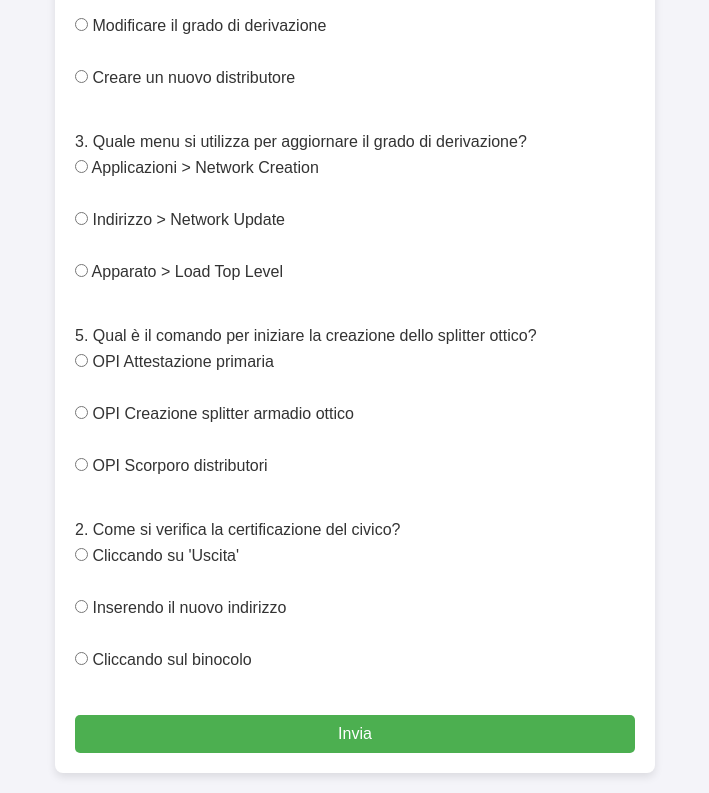
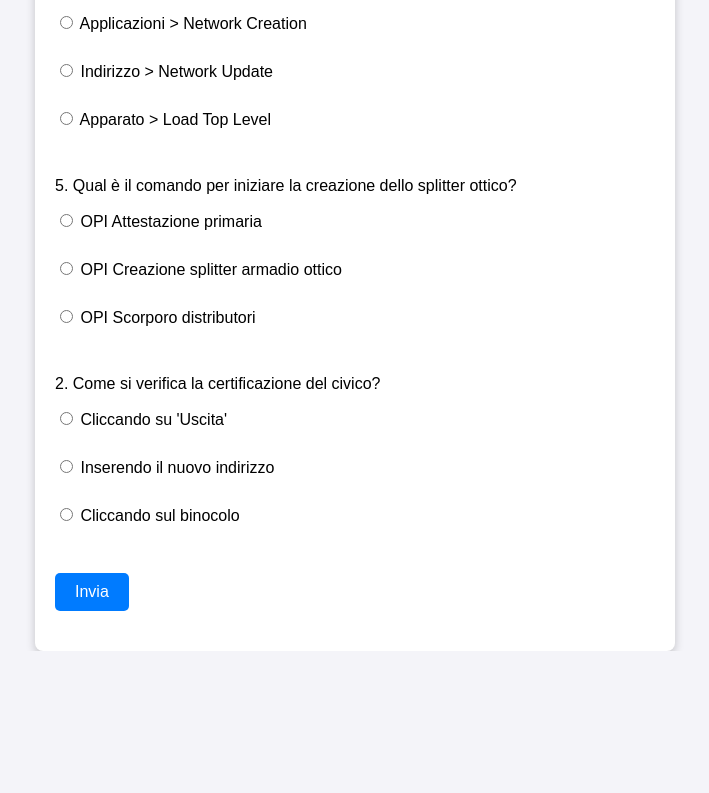
Before and after one commit to Sensei23142/quiz-interattivo, a plain HTML site: page docs/index.html in a window 1280 px wide. Shown: the part 332-1125 px from the top of the page, without its empty margins (285-994 px from the left). After the commit the page ends 983 px from the top, so only its background shows below. Drawn offline with Linux system fonts and the light colour scheme.

Commit message:
Update style.css

```diff
--- a/docs/style.css
+++ b/docs/style.css
@@ -1,26 +1,25 @@
-* {
-    margin: 0;
-    padding: 0;
-    box-sizing: border-box;
-}
-
 body {
   font-family: Arial, sans-serif;
   background-color: #f4f4f9;
-    color: #333;
-    padding: 20px;
+  margin: 0;
+  padding: 0;
+  display: flex;
+  justify-content: center;
+  align-items: center;
+  height: 100vh;
 }
 
 .quiz-container {
-    max-width: 600px;
-    margin: 0 auto;
-    background-color: white;
+  background: #fff;
   padding: 20px;
   border-radius: 8px;
-    box-shadow: 0 4px 8px rgba(0, 0, 0, 0.1);
+  box-shadow: 0 4px 10px rgba(0, 0, 0, 0.2);
+  width: 100%;
+  max-width: 600px;
 }
 
 h1 {
+  margin-bottom: 20px;
   text-align: center;
   color: #333;
 }
@@ -31,26 +30,25 @@ h1 {
 
 label {
   display: block;
-    margin: 8px 0;
+  margin-bottom: 10px;
 }
 
 button {
-    background-color: #4CAF50;
+  background-color: #007bff;
   color: white;
+  border: none;
   padding: 10px 20px;
-    border: none;
   border-radius: 5px;
   cursor: pointer;
-    width: 100%;
   font-size: 16px;
 }
 
 button:hover {
-    background-color: #45a049;
+  background-color: #0056b3;
 }
 
-.result {
+#result {
   margin-top: 20px;
-    font-weight: bold;
+  font-size: 18px;
   text-align: center;
 }
```
Lines whose indentation alone changed are shown as unchanged.
